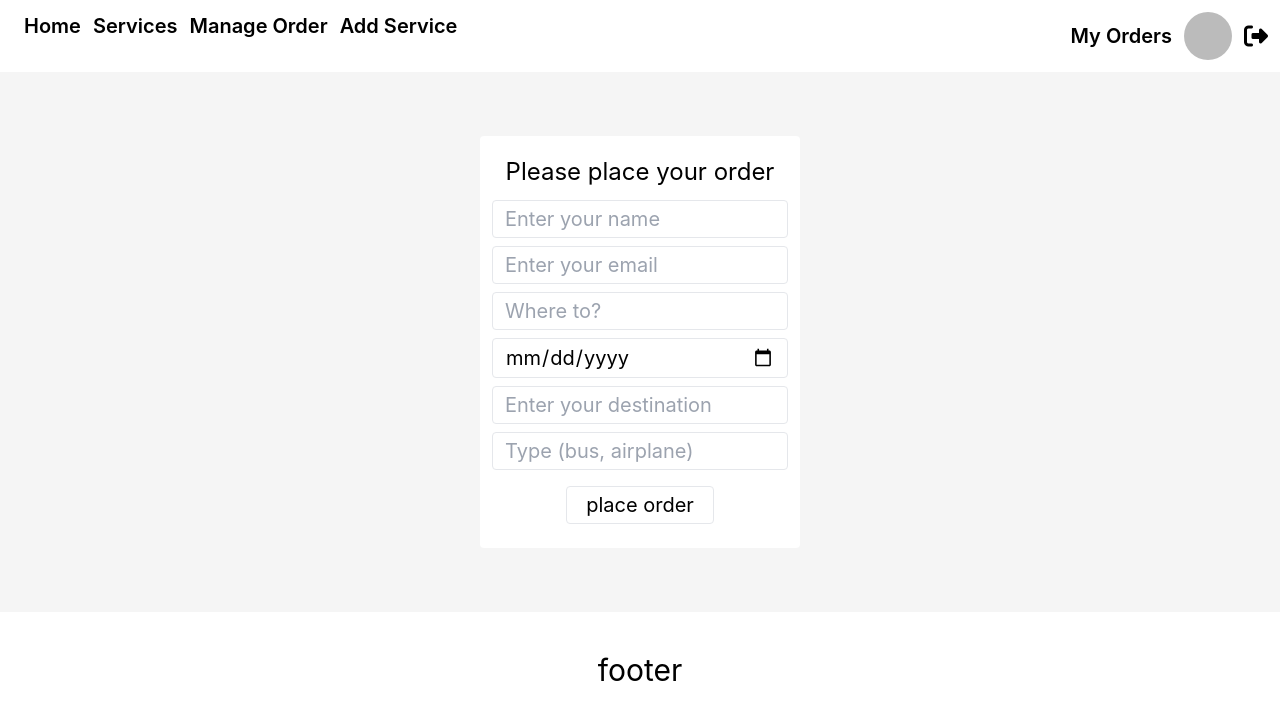
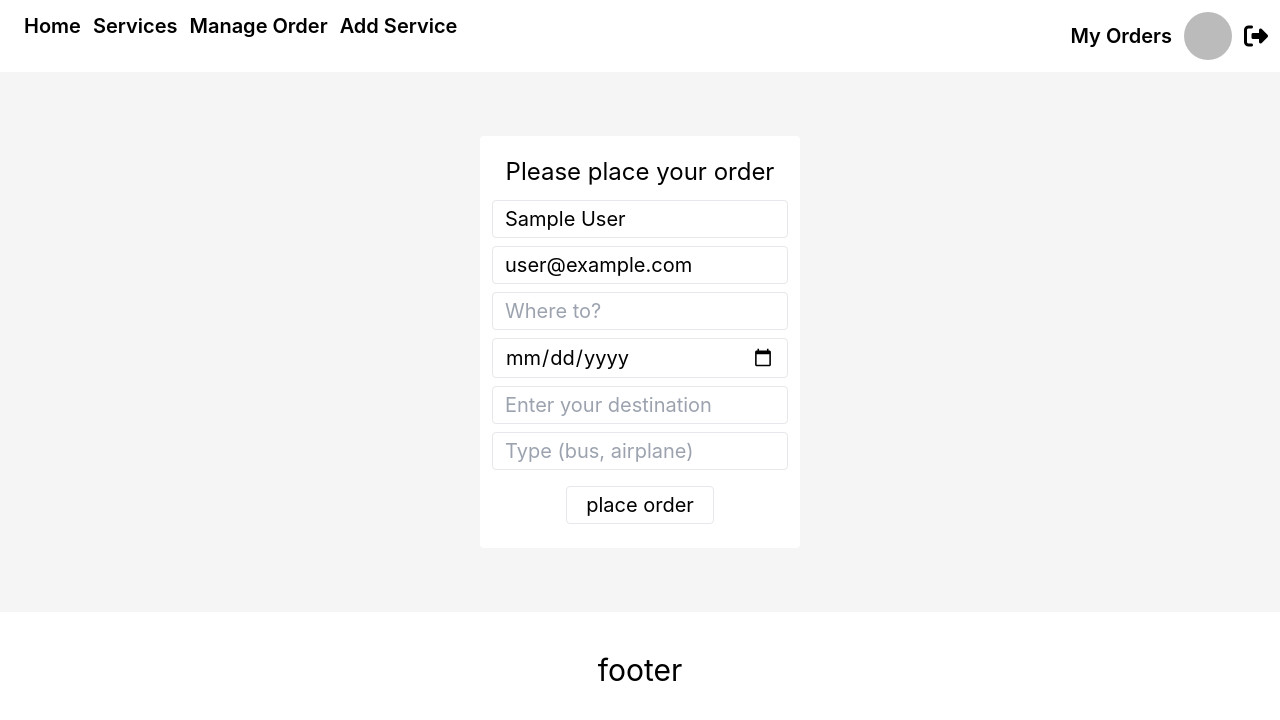
Before and after one commit to iqbalhossen0483/project_2-ui, a React (Create React App) app: page /place-order in a window 1280 px wide. Shown: the top 720 px of the page. Built offline with nearby package versions, Linux system fonts and the light colour scheme; no server answers; sample sign-in values are in the browser's storage.

Commit message:
all added

```diff
--- a/src/Component/Header/Header.js
+++ b/src/Component/Header/Header.js
@@ -24,8 +24,10 @@ const Header = () => {
                 <div className="flex flex-col md:flex-row">
                     <Link className={link} to="/home">Home</Link>
                     <Link className={link} to="/services">Services</Link>
-                    <Link className={link} to="/manage-orders">Manage Order</Link>
-                    <Link className={link} to="/add-service">Add Service</Link>
+                    {user.email && <>
+                        <Link className={link} to="/manage-orders">Manage Order</Link>
+                        <Link className={link} to="/add-service">Add Service</Link>
+                    </>}
                 </div>
                 <div className="flex">
                     {user.email && <div className="flex items-center">
--- a/src/Component/MyOrder/MyOrder.js
+++ b/src/Component/MyOrder/MyOrder.js
@@ -18,6 +18,8 @@ const MyOrder = () => {
 
     //delete order
     const handleDelete = (id) => {
+        const confirm = window.confirm("Are you sure to delete this?");
+        if (confirm) {
             fetch(`https://tourism-web-server-byrakib.herokuapp.com/orders/${id}`, {
                 method: "DELETE"
             })
@@ -26,6 +28,7 @@ const MyOrder = () => {
                     const remain = orders.filter(order => order._id !== id);
                     setOders(remain);
                 })
+        }
     }
 
     if (isLoading) {
--- a/src/Component/PlaceOrder/PlaceOrder.js
+++ b/src/Component/PlaceOrder/PlaceOrder.js
@@ -1,10 +1,17 @@
 import React from 'react';
 import { useForm } from "react-hook-form";
 import CustomCss from '../CombineCss';
+import useAuth from "../Firebase/useAuth"
 
 const PlaceOrder = () => {
     const { form, input, submit } = CustomCss();
-    const { register, handleSubmit, reset } = useForm();
+    const { user } = useAuth();
+    const { register, handleSubmit, reset } = useForm({
+        defaultValues: {
+            name: user.displayName,
+            email: user.email
+        }
+    });
     const onSubmit = order => {
         order.status = "pending";
         fetch("https://tourism-web-server-byrakib.herokuapp.com/orders", {
```
Also changed, not shown: 1 other file (tests, documents, lock files or other folders). Lines whose indentation alone changed are shown as unchanged.
